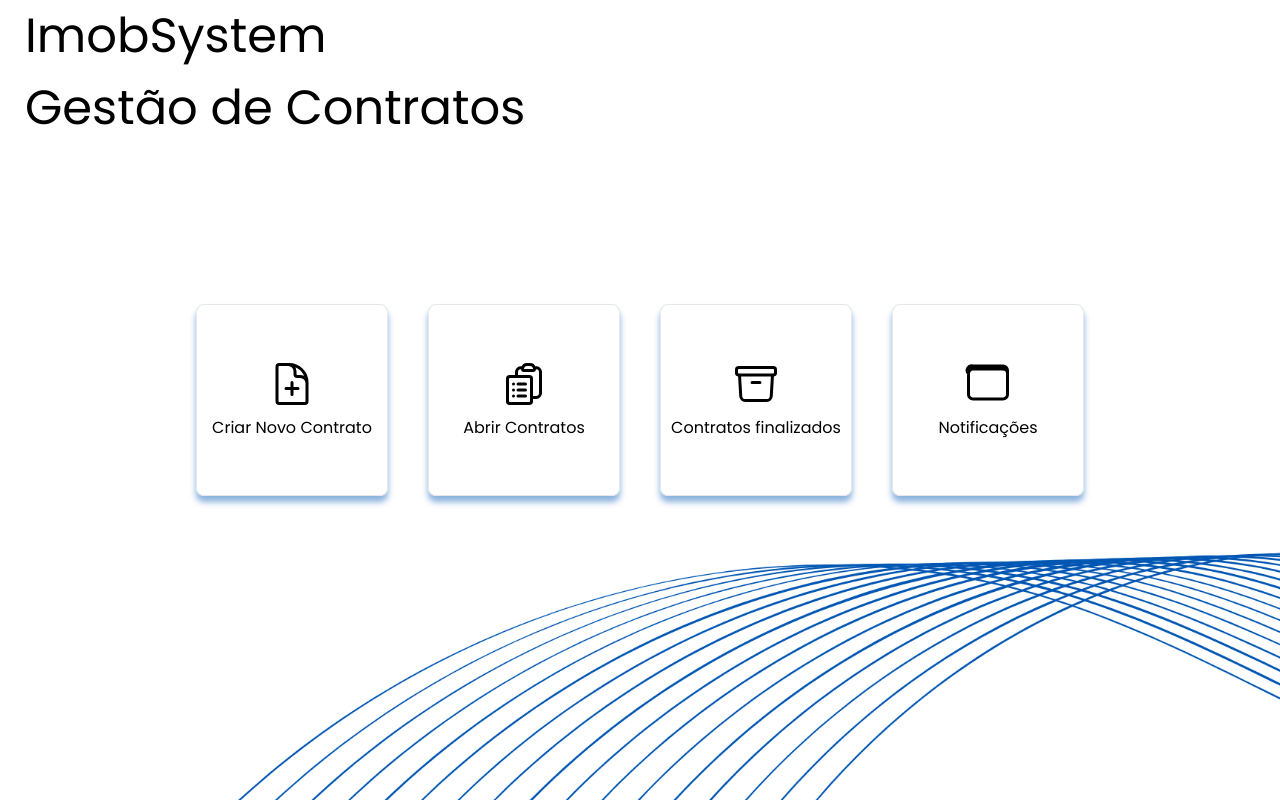
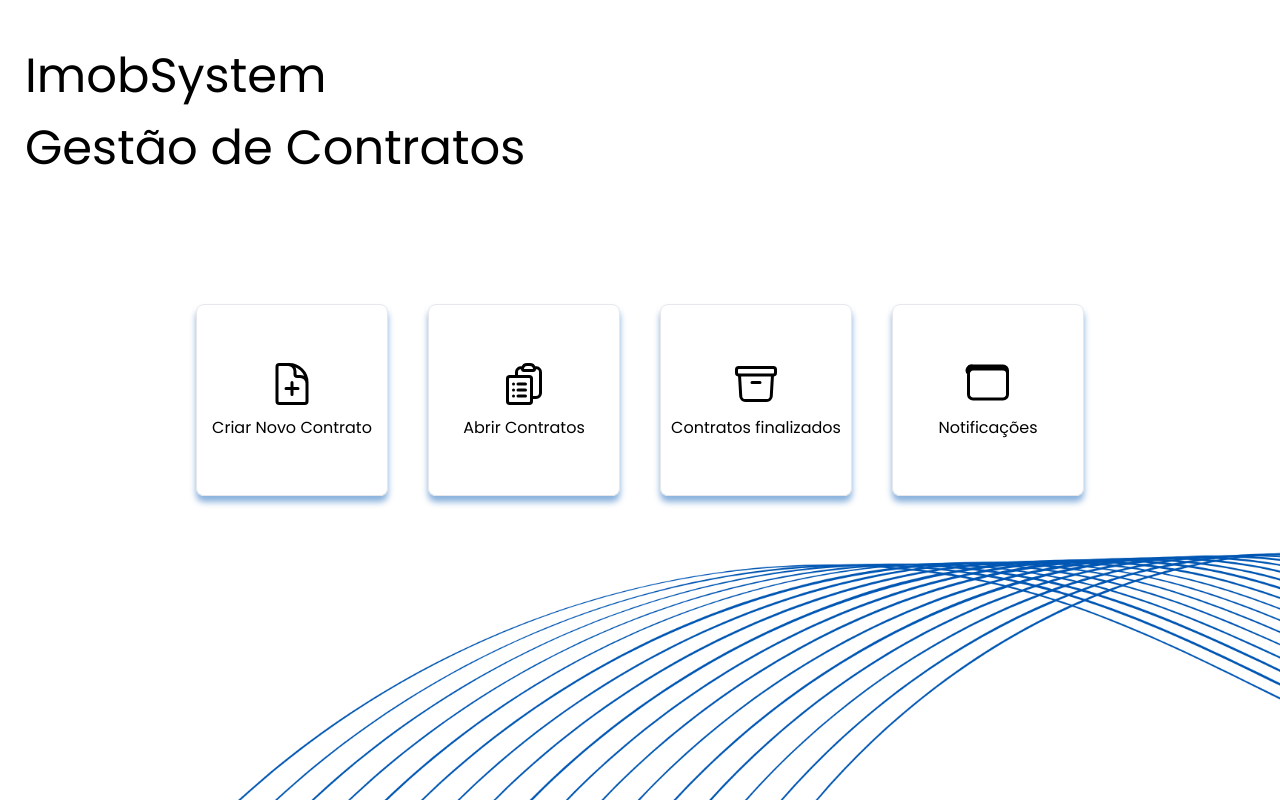
Before and after one commit to jonasmouradev/ImobSystem, a React (Vite) app in the folder vite-project/: page /home in a window 1280 px wide. Built offline with nearby package versions, Linux system fonts and the light colour scheme; the HTML template or start-up script is replaced by a standard one.

Commit message:
Update HomePage.jsx

```diff
--- a/vite-project/src/components/HomePage.jsx
+++ b/vite-project/src/components/HomePage.jsx
@@ -38,9 +38,9 @@ export default function HomePage() {
   return (
     <div className="h-screen flex items-center justify-center custom-background">
       <div className="image-background">
-          <div className="Titulo">
-          ImobSystem<br />
-
+        <div className="Titulo m-10">
+          ImobSystem
+          <br />
 
           Gestão de Contratos
         </div>
```
